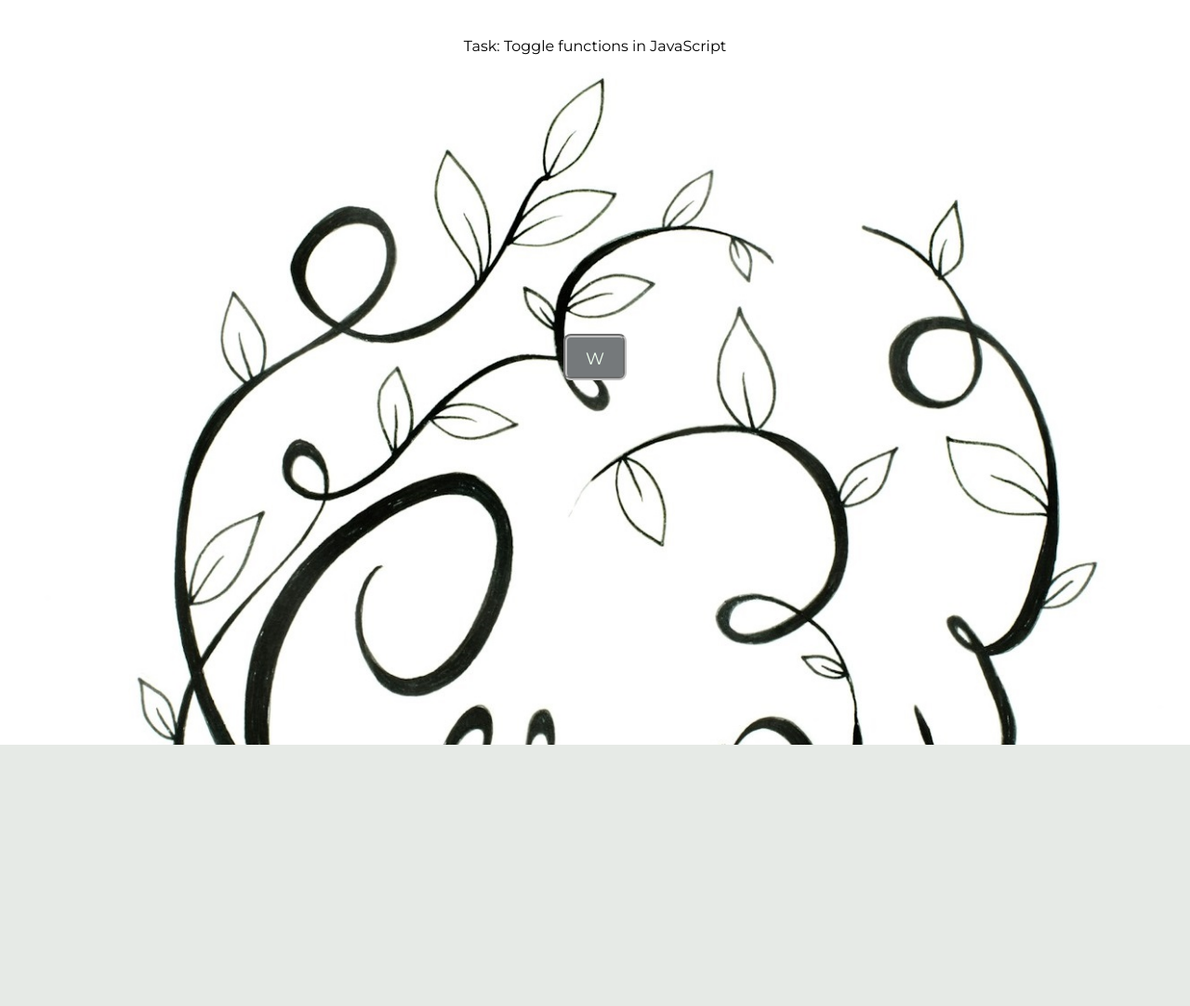
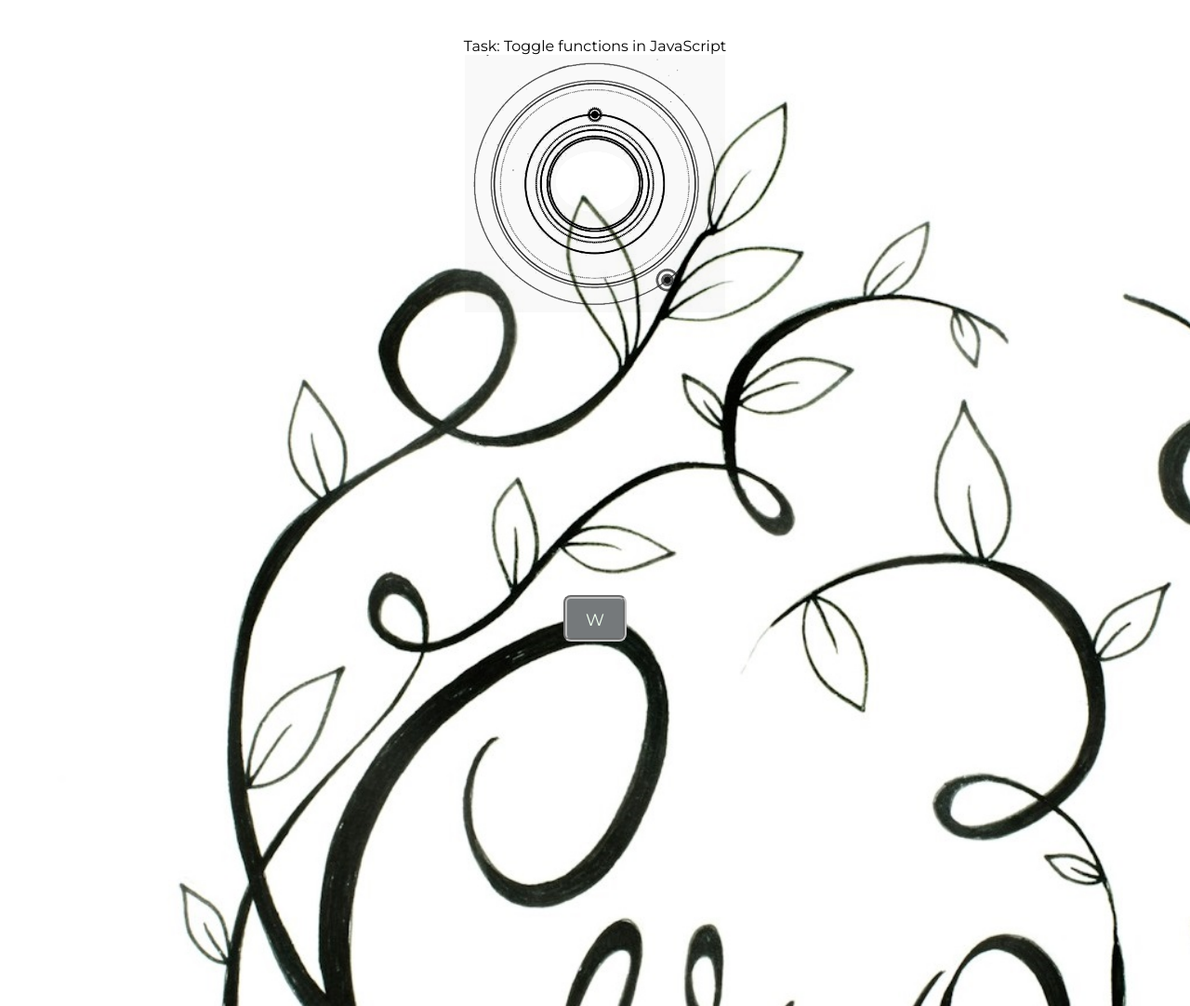
Before and after one commit to PollyKoder/jsEventListener, a plain HTML site: page index.html in a window 1280 px wide. Shown: the whole page at 93% size. Before the commit the page ends 801 px from the top, so only its background shows below. Drawn offline with Linux system fonts and the light colour scheme.

Commit message:
logoToBeAdjustedToNavToggle_add

```diff
--- a/index.html
+++ b/index.html
@@ -10,8 +10,7 @@
 <body class="denial" id="bodyId">
     <header class="header">
         <p class="task">Task: Toggle functions in JavaScript</p>
-
-
+        <img class="smallLogo" id="menu" src="/img/alternatives/menuLogo.png" alt="">
     </header>
     <main class="main">
         <p class="toggleTheme" id="stages">W</p>
```
Also changed, not shown: img/alternatives/menuLogo.png (added), style.css (line endings or trailing spaces).
